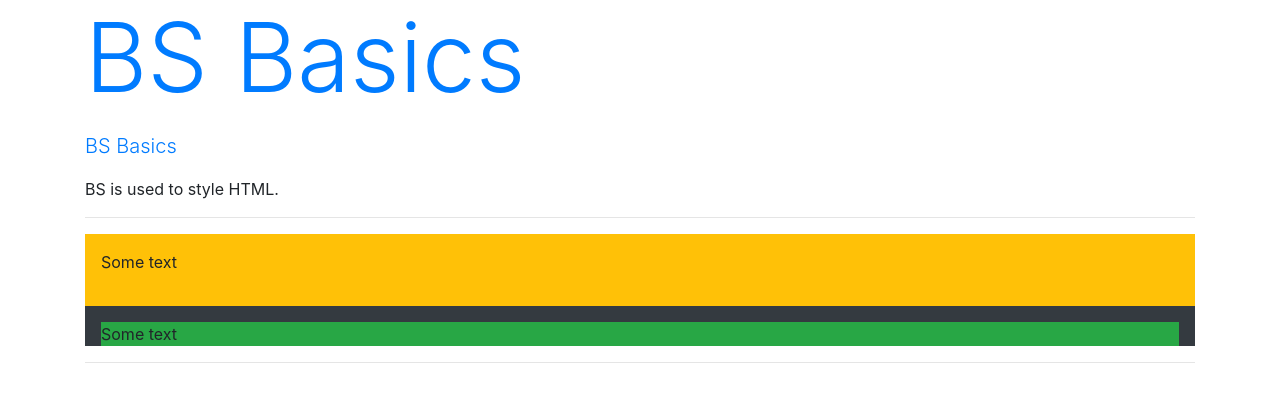
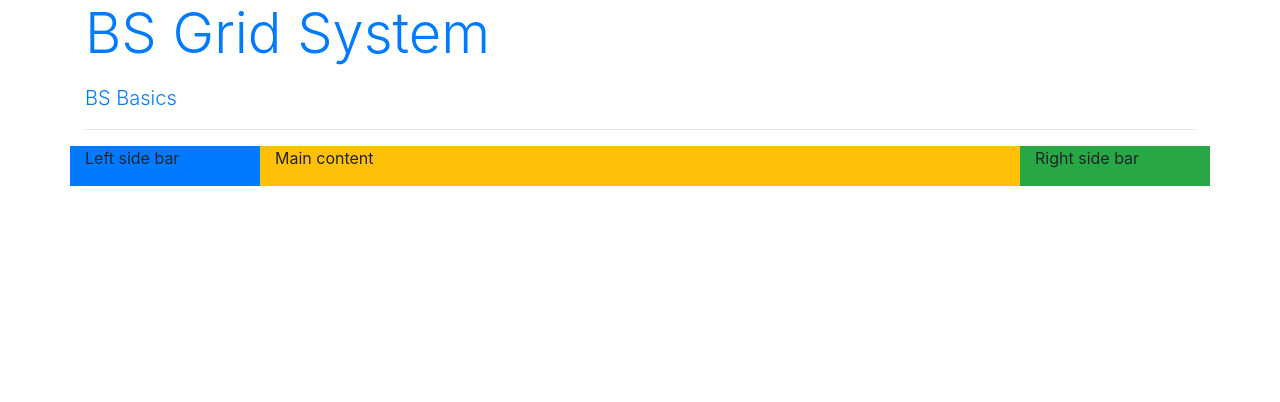
Before and after one commit to vamandeshmukh/deloitte-ui-19-dec-2022, a plain HTML site: page bs/03-bs-grid.html in a window 1280 px wide. Drawn offline with nearby package versions, Linux system fonts and the light colour scheme.

Commit message:
bootstrap

```diff
--- a/bs/03-bs-grid.html
+++ b/bs/03-bs-grid.html
@@ -1,23 +1,38 @@
 <!DOCTYPE html>
 <html>
+
 <head>
     <link rel="stylesheet" href="https://cdn.jsdelivr.net/npm/bootstrap@4.6.2/dist/css/bootstrap.min.css">
 </head>
+
 <body>
     <div class="container">
-        <p class="display-1 text-primary">BS Basics</p>
+        <p class="display-4 text-primary">BS Grid System</p>
         <p class="lead text-primary">BS Basics</p>
-        <p>BS is used to style HTML.</p>
         <hr />
-        <div class="bg-dark">
-            <div class="pt-3 pb-3 pl-3 pr-3 px-3 py-3 bg-warning">
-                <p>Some text</p>
+
+        <div class="row">
+            <div class="col-2 bg-primary">
+                <p>Left side bar</p>
             </div>
-            <div class="mt-3 mb-3 ml-3 mr-3 mx-3 my-3 bg-success">
-                <p>Some text</p>
+            <div class="col-8 bg-warning">
+                <p>Main content</p>
+            </div>
+            <div class="col-2 bg-success">
+                <p>Right side bar</p>
             </div>
         </div>
-        <hr />
+
+        <!-- <div class="col-2 bg-warning">
+            <p>Some text</p>
+        </div>
+        <div class="col-3 bg-primary">
+            <p>Some text</p>
+        </div>
+        <div class="col-8 bg-warning">
+            <p>Some text</p>
+        </div> -->
+
     </div>
 </body>
 
```
